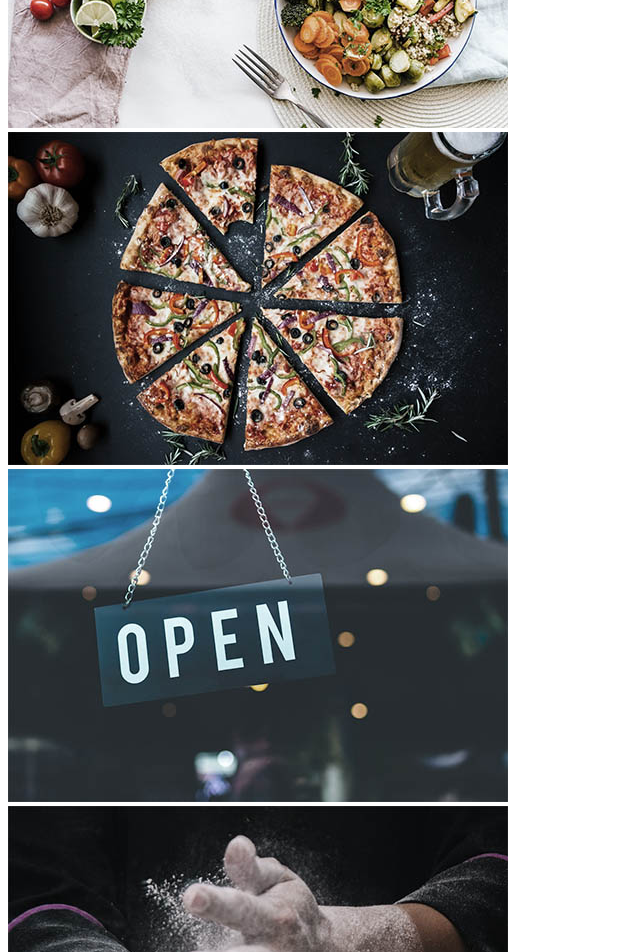
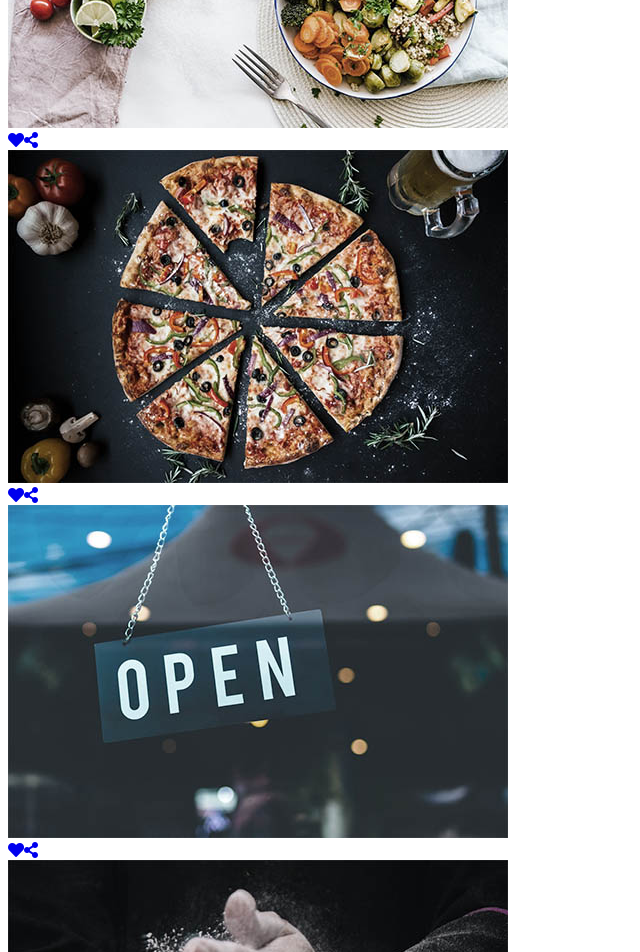
Before and after one commit to JarekGramacki/project-pizzeria, a website with bundled scripts: page src/index.html in a window 1280 px wide. Shown: the part 1400-2352 px from the top of the page, without its empty margins (0-640 px from the left). Built offline with nearby package versions, Linux system fonts and the light colour scheme; files whose address does not match are found by name.

Commit message:
Add icons for gallery

```diff
--- a/src/index.html
+++ b/src/index.html
@@ -150,20 +150,35 @@
               </div>
               <div class="col">
                 <img src="assets\pizza-5.jpg" alt="pizza" />
+                <div class="links-gallery">
+                  <a href="#"><i class="fas fa-heart"></i><i class="fas fa-share-alt"></i></a>
+                </div>
               </div>
               <div class="col">
                 <img src="assets\pizza-6.jpg" alt="pizza" />
+                <div class="links-gallery">
+                  <a href="#"><i class="fas fa-heart"></i><i class="fas fa-share-alt"></i></a>
+                </div>
               </div>
             </div>
             <div class="row">
               <div class="col">
                 <img src="assets\pizza-7.jpg" alt="pizza" />
+                <div class="links-gallery">
+                  <a href="#"><i class="fas fa-heart"></i><i class="fas fa-share-alt"></i></a>
+                </div>
               </div>
               <div class="col">
                 <img src="assets\pizza-8.jpg" alt="pizza" />
+                <div class="links-gallery">
+                  <a href="#"><i class="fas fa-heart"></i><i class="fas fa-share-alt"></i></a>
+                </div>
               </div>
               <div class="col">
                 <img src="assets\pizza-9.jpg" alt="pizza" />
+                <div class="links-gallery">
+                  <a href="#"><i class="fas fa-heart"></i><i class="fas fa-share-alt"></i></a>
+                </div>
               </div>
             </div>
           </div>
--- a/src/sass/partials/_home.scss
+++ b/src/sass/partials/_home.scss
@@ -147,18 +147,17 @@
 
 img:hover {
   opacity: 0.5;
+
 }
 
 .links-gallery{
-  position: absolute;
+
+  position: relative;
   font-size: 40px;
   z-index: 1;
-  top: 133%;
-  left: 141px;
+  top: -49%;
+  left: 75px;
 }
-
-
-
 
 /*footer*/
 .footer-home a{
```
